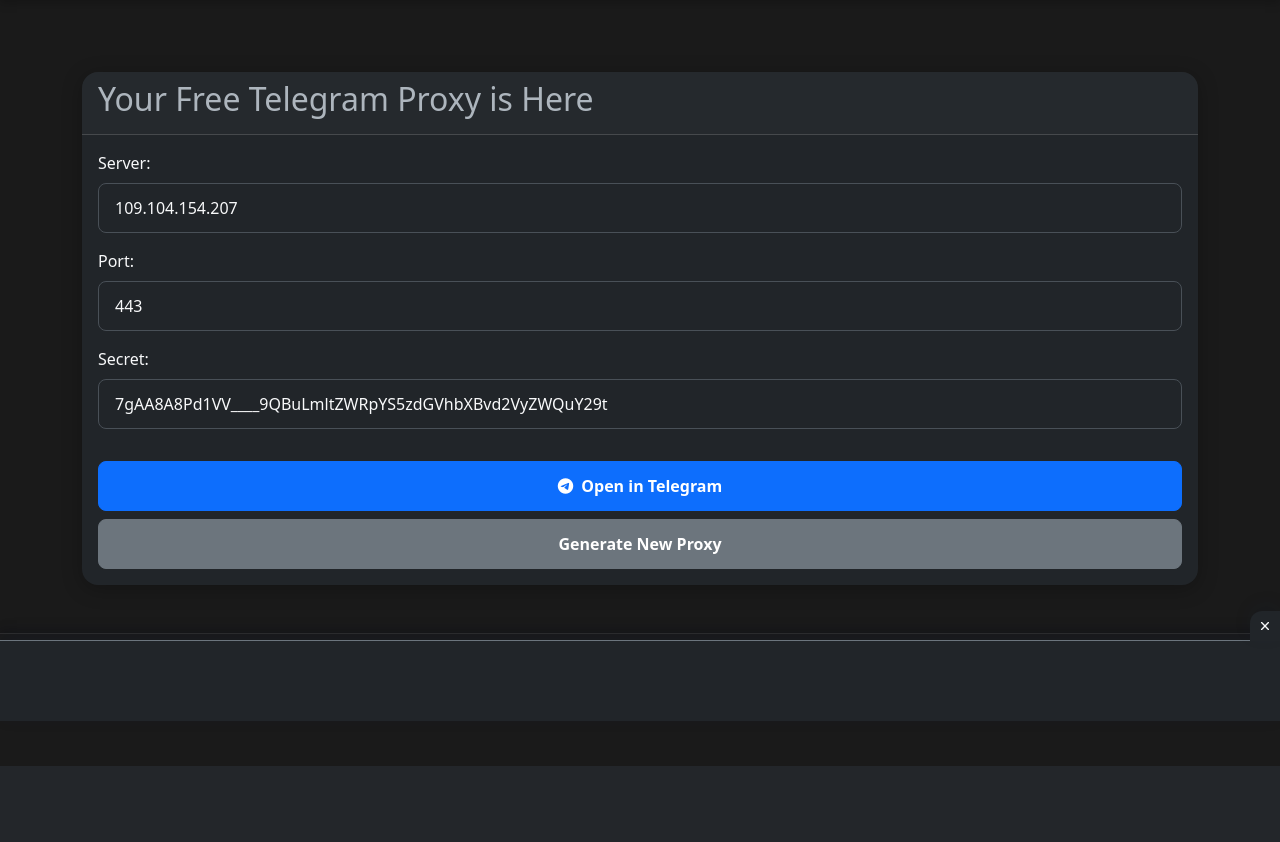
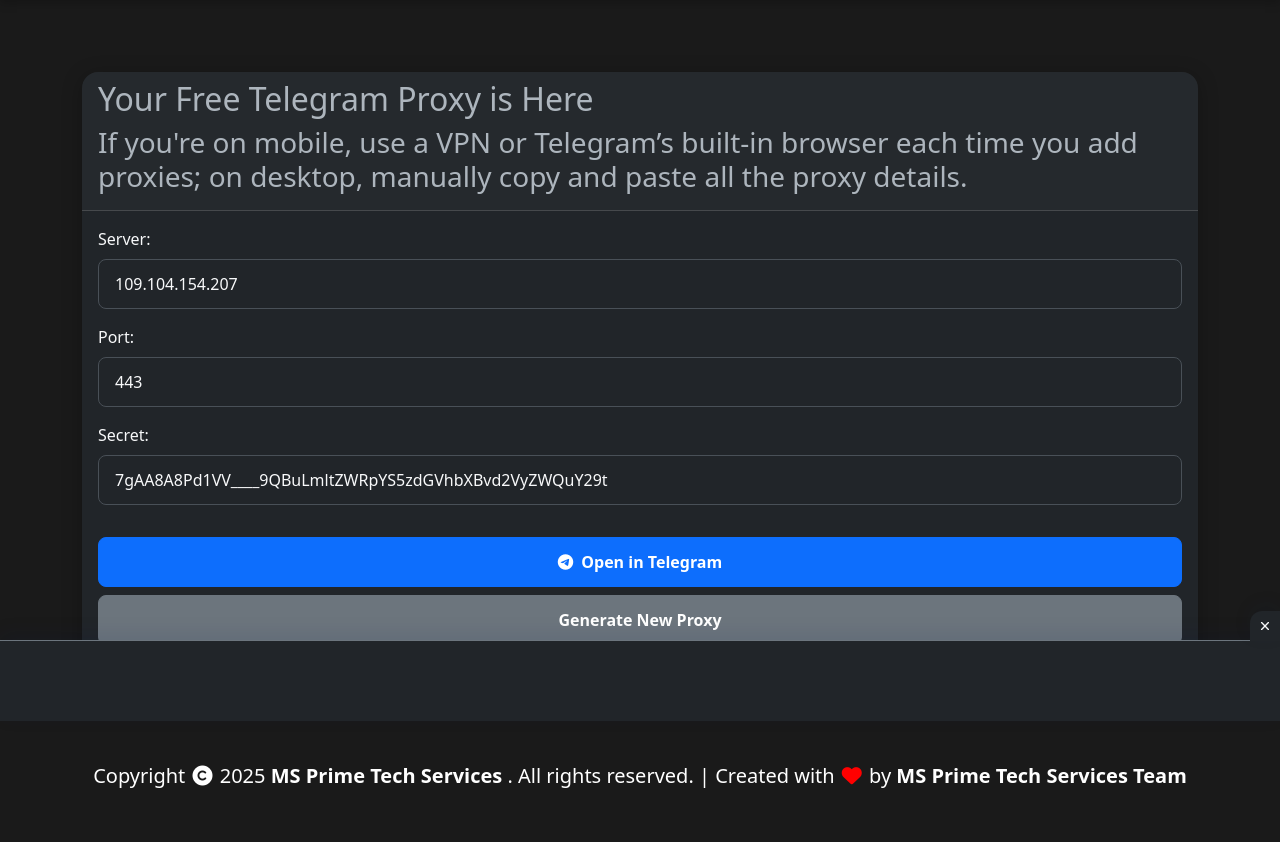
Before and after one commit to MS-Prime-Tech-Services/Telegram-Proxy-Tool, a Flask app: page / in a window 1280 px wide. Shown: the part 79-921 px from the top of the page. Before the commit the page ends 845 px from the top, so only its background shows below. Run offline with Flask 3, Linux system fonts and the light colour scheme; some libraries are stand-ins or nearby versions.

Commit message:
Update index.html

```diff
--- a/templates/index.html
+++ b/templates/index.html
@@ -6,6 +6,7 @@
 <div class="card">
     <div class="card-header">
         <h2>Your Free Telegram Proxy is Here</h2>
+        <h3>If you're on mobile, use a VPN or Telegram’s built-in browser each time you add proxies; on desktop, manually copy and paste all the proxy details.</h3>
     </div>
     <div class="card-body">
         <div class="proxy-info">
```
